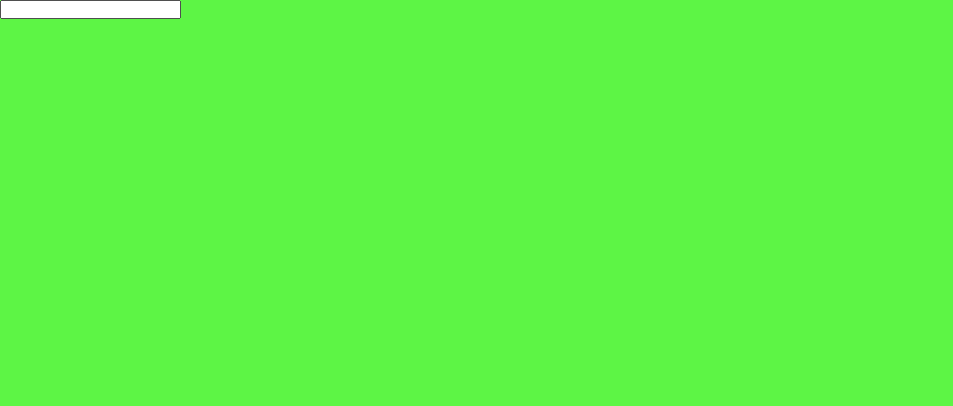
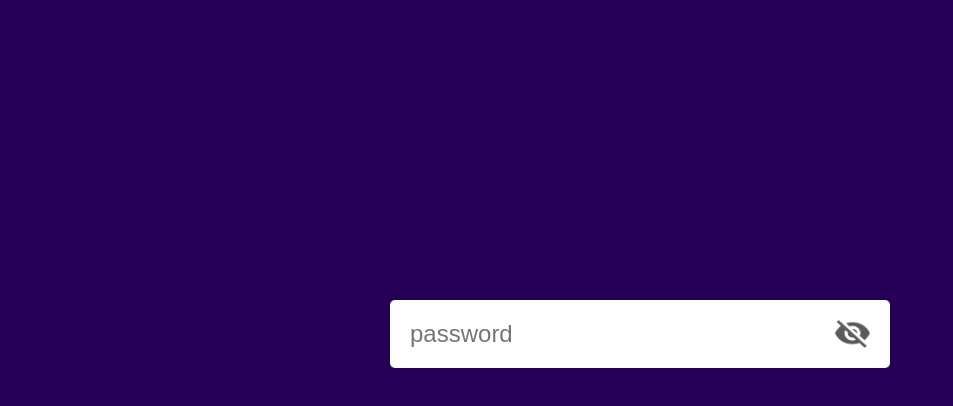
Before and after one commit to Govindgurjar930/Hide-password, a plain HTML site: page index.html in a window 1280 px wide. Shown: the whole page, without its empty margins (0-953 px from the left). Drawn offline with Linux system fonts and the light colour scheme.

Commit message:
pushing final web

```diff
--- a/app.js
+++ b/app.js
@@ -0,0 +1,12 @@
+let eyeicon=document.getElementById("eyeicon");
+let paasword=document.getElementById("password");
+
+eyeicon.onclick=function(){
+    if (paasword.type=="password"){
+        paasword.type="text";
+        eyeicon.src="eye-open.png";
+    }else{
+        paasword.type="password";
+        eyeicon.src="eye-close.png";
+    }
+}
--- a/index.html
+++ b/index.html
@@ -9,9 +9,11 @@
 </head>
 
 <body>
-    <div class="container">
-         <input type="text" id="pass">
+    <div class="input-box">
+         <input type="password"  placeholder="password" id="password">
+         <img src="eye-close.png"  id="eyeicon">
     </div>
+    <script src="app.js"></script>
 </body>
 
 </html>
--- a/style.css
+++ b/style.css
@@ -4,9 +4,27 @@
     box-sizing: border-box;
     font-family: sans-serif;
 }
-.container{
-    background: #5df545;
+body{
+    background: #250057;
+}
+.input-box{
+    background: #fff;
+    width: 90%;
+    max-width: 500px;
+    border-radius: 5px;
+    padding: 10px 20px;
+    margin:300px auto;
+    display: flex;
+    align-items: center;
+}
+.input-box input{
     width: 100%;
-    height: 100vh;
-    color: #fff;
+    padding: 10px 0;
+    border: 0;
+    outline: 0;
+    font-size: 24px;
+    color: #555;
 }
+.input-box img{
+    width: 35px;
+}
```
Also changed, not shown: eye-close.png (added), eye-open.png (added).
